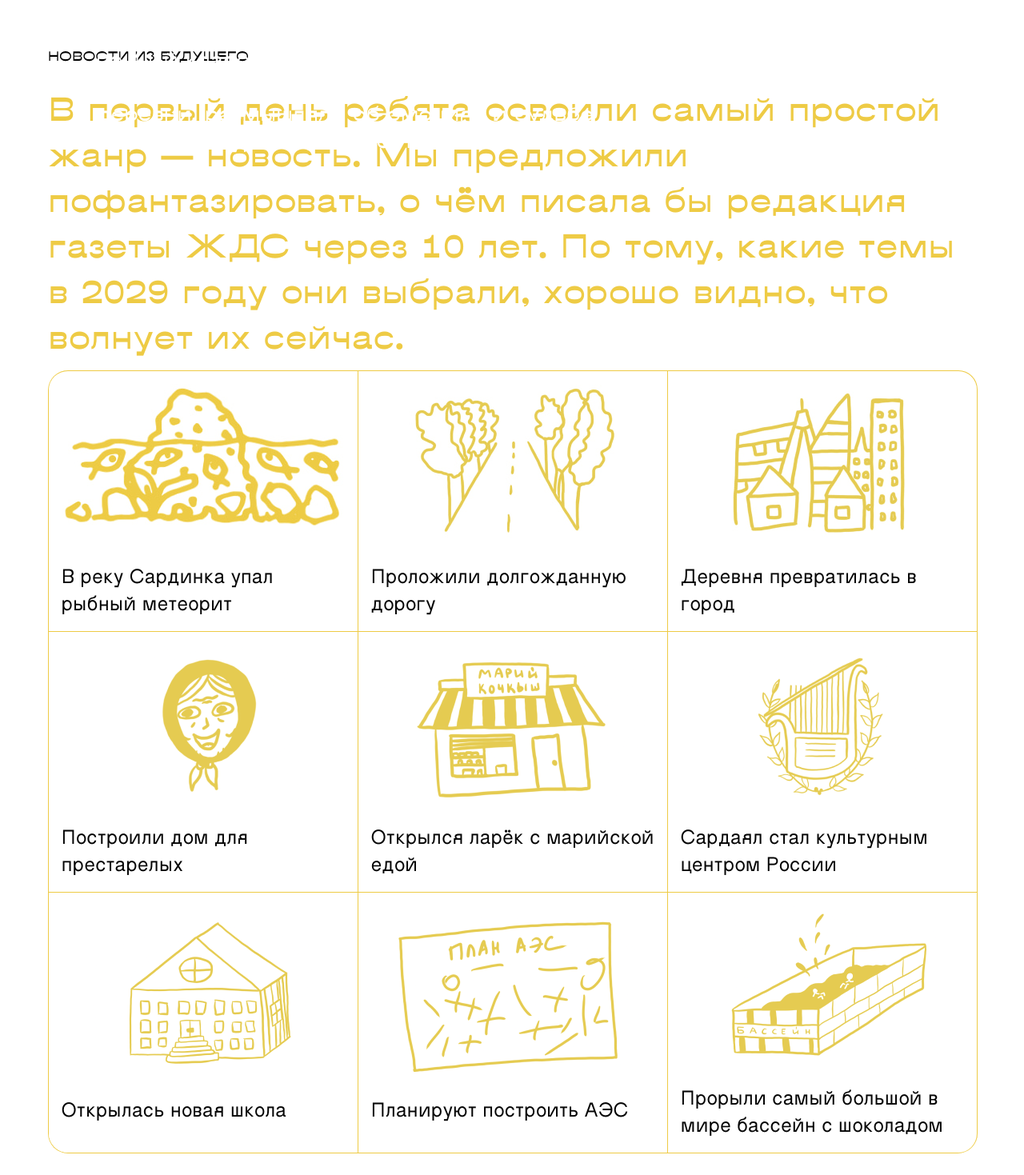
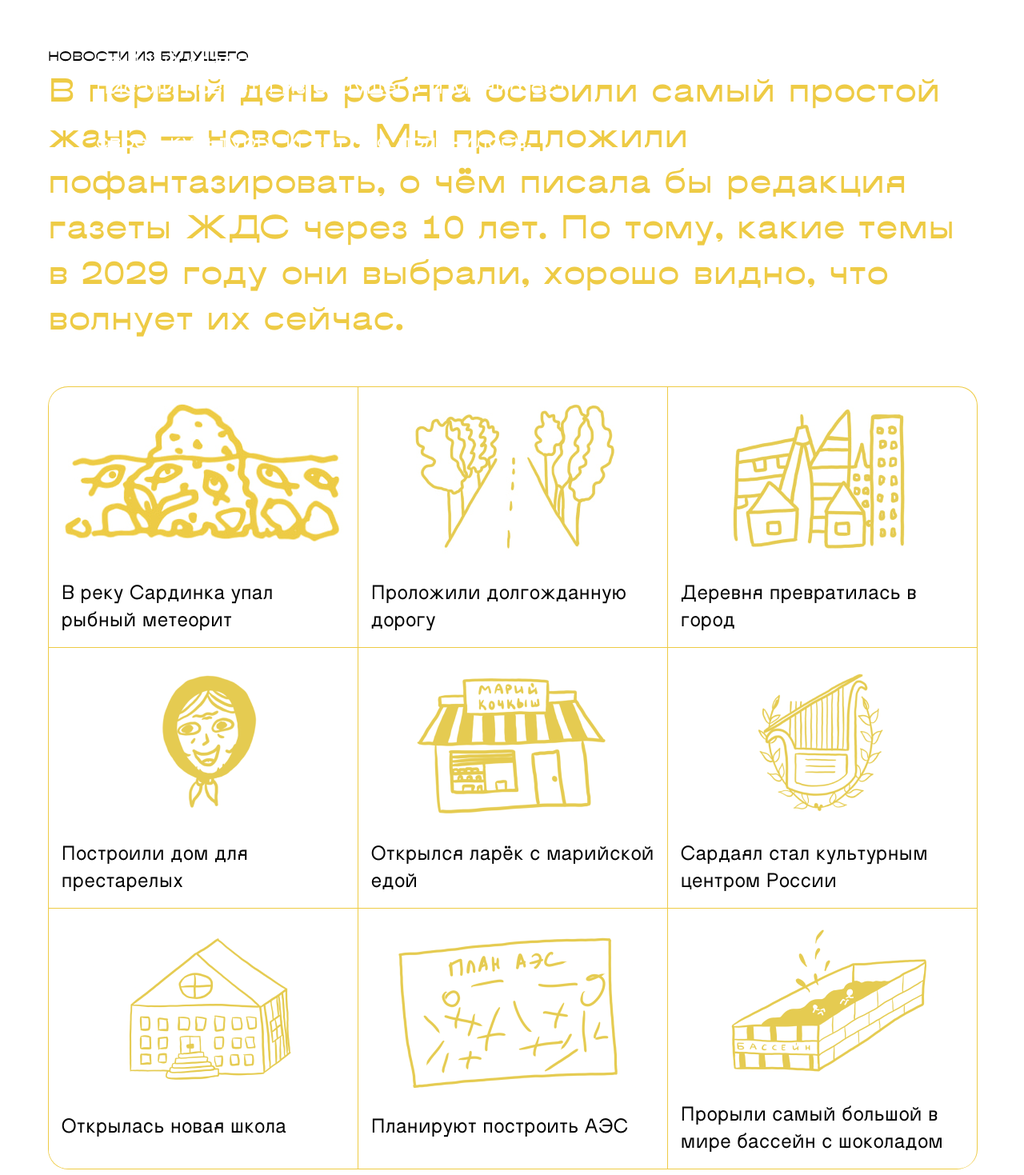
Before and after one commit to P0rt/sardayal, a website: page index.html in a window 1280 px wide. Shown: the part 662-2131 px from the top of the page at 80% size. Drawn offline with nearby package versions, Linux system fonts and the light colour scheme.

Commit message:
выровнял табличку

```diff
--- a/index.html
+++ b/index.html
@@ -57,10 +57,10 @@
         </section>
         <section class="future-news">
             <h2 class="future-news__h2">Новости из будущего</h2>
-            <p class="future-news__caption">
+            <p class="future-news__caption margin">
                 В первый день ребята освоили самый простой жанр — новость. Мы предложили пофантазировать, о чём писала бы редакция газеты ЖДС через 10 лет. По тому, какие темы в 2029 году они выбрали, хорошо видно, что волнует их сейчас.
             </p>
-            <ul class="future-news__grid">
+            <ul class="future-news__grid margin" style="margin-top: 60px">
                 <li class="table__cell">
                     <a href="./pages/meteor.html">
                         <div class="image__box">
@@ -285,10 +285,9 @@
                 <div class="swiper-pagination"></div>
             </div>
 
-              <-- Swiper JS --
+
               <script src="https://unpkg.com/swiper/swiper-bundle.min.js"></script>
 
-              <-- Initialize Swiper --
               <script>
                 let swiper = new Swiper(".mySwiper", {
                   spaceBetween: 40,
```
